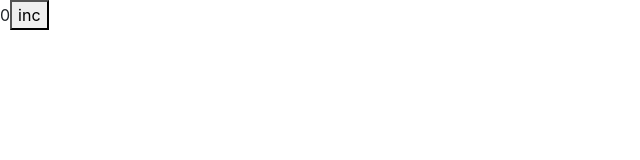
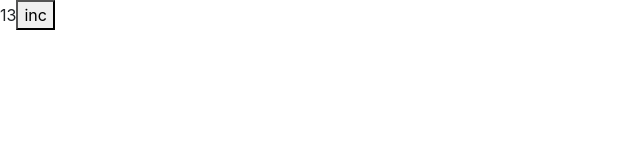
Before and after one commit to PadminiRai/app1, a React (Create React App) app: page / in a window 1280 px wide. Shown: the top 160 px of the page, without its empty margins (0-640 px from the left). Built offline with nearby package versions, Linux system fonts and the light colour scheme.

Commit message:
UPDATE COUNTER

```diff
--- a/src/components/counter.jsx
+++ b/src/components/counter.jsx
@@ -1,11 +1,12 @@
 import React, { Component } from 'react';
 class Counter extends Component {
     state = {
-        count : 0
+        count : 11
     }
     render() {
             return <div>
-                <span>{this.state.count}</span>
+                {/* <span>{this.state.count}</span> */}
+                <span>{10+1*3}</span>
                 <button>inc</button>
                 </div>;
     }
```
